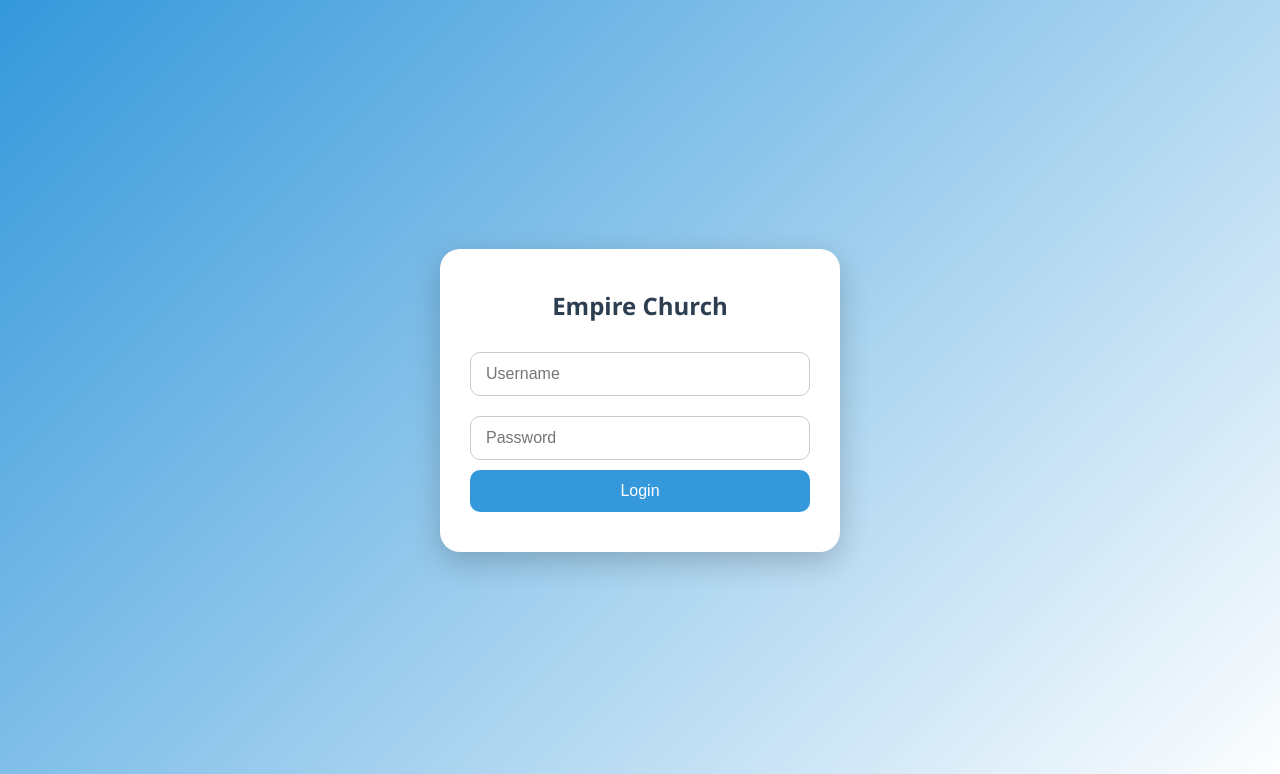
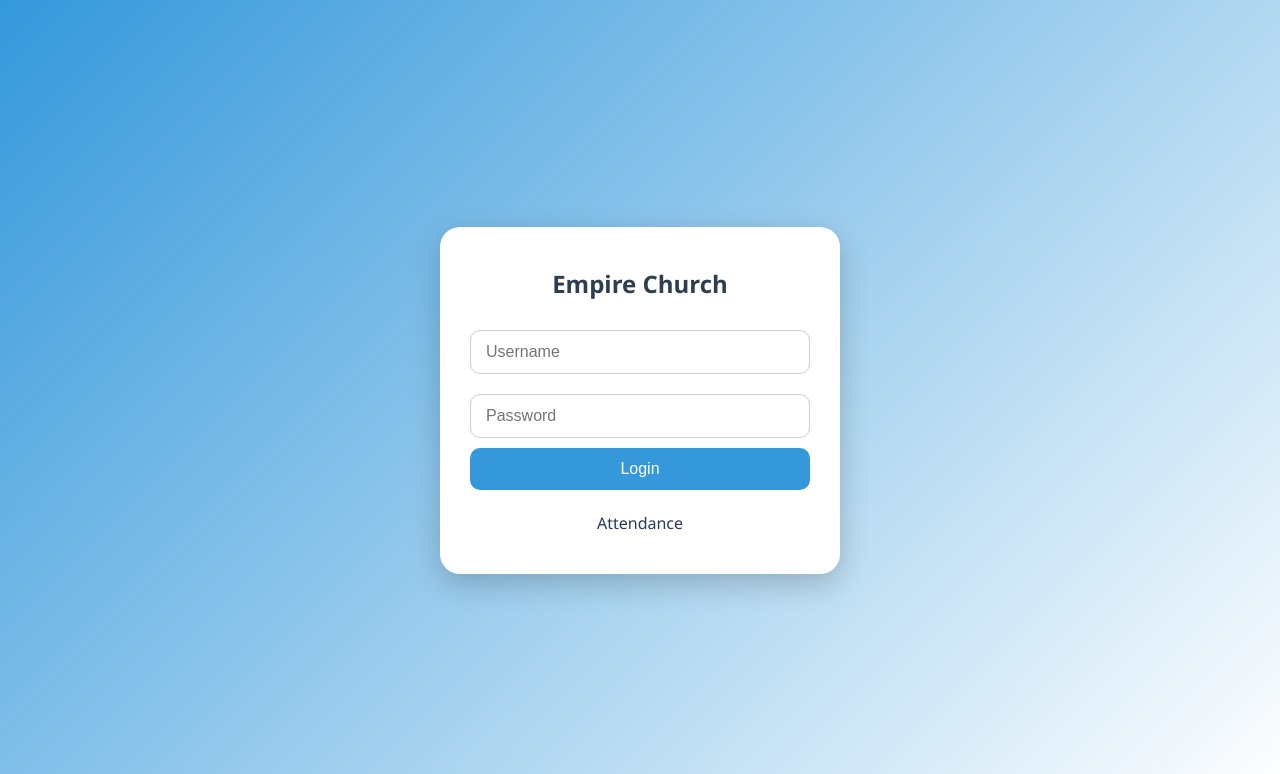
Before and after one commit to abiezer123/finance, a Flask app: page /login in a window 1280 px wide. Shown: the top 774 px of the page. Run offline with Flask 3, Linux system fonts and the light colour scheme; some libraries are stand-ins or nearby versions.

Commit message:
with link to attendance

```diff
--- a/templates/login.html
+++ b/templates/login.html
@@ -21,7 +21,13 @@
             <input type="password" name="password" placeholder="Password" required>
             <button type="submit">Login</button>
         </form>
+        <br>
+        <p><a href="https://emp-1-s88f.onrender.com" style="color: rgba(36, 53, 88, 0.979);
+    text-decoration: none;">Attendance</a></p>
+
     </div>
+
+
 </body>
 
 </html>
```
